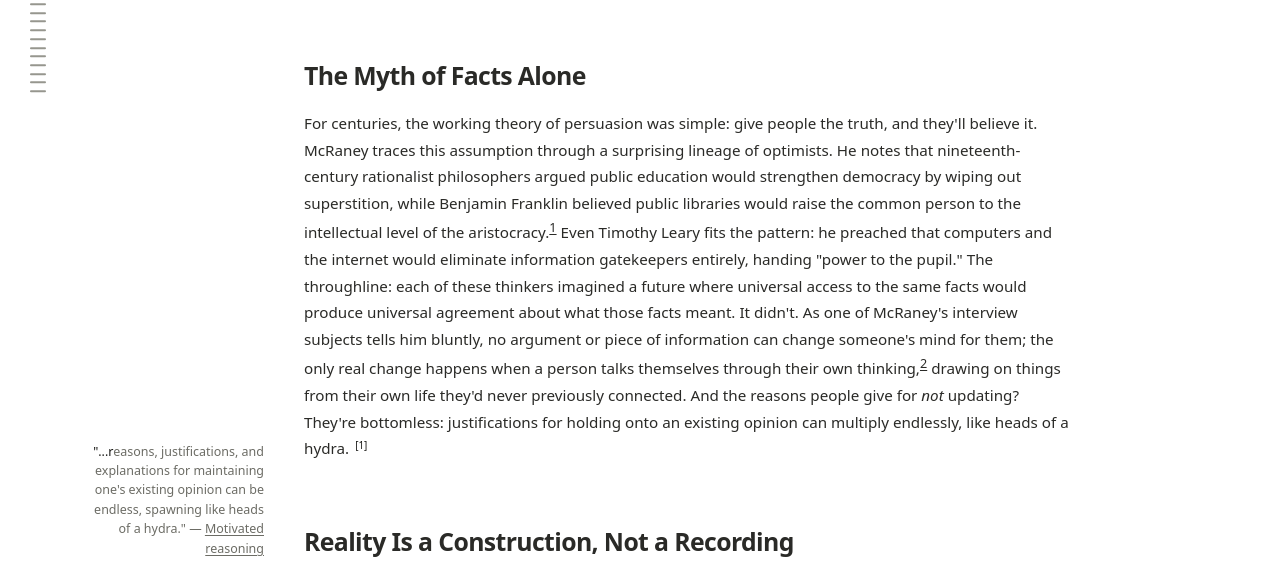
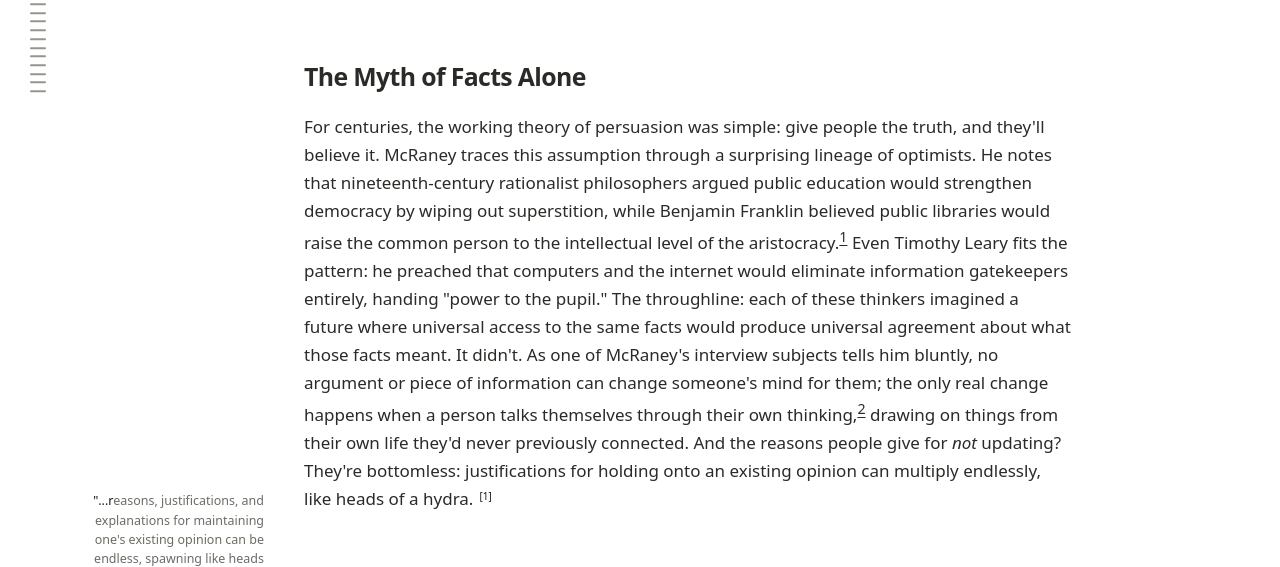
Before and after one commit to blackprince001/blackprince001.github.io, an Astro site: page /blog/how-minds-change in a window 1280 px wide. Shown: the part 374-941 px from the top of the page. Built offline with nearby package versions, Linux system fonts and the light colour scheme; Astro itself is replaced by a stand-in of ours; some packages are replaced by stand-ins of ours.

Commit message:
Refine site typography

```diff
--- a/src/styles/global.css
+++ b/src/styles/global.css
@@ -32,7 +32,10 @@
   --container: 68rem;
   --measure: 43rem;
   --article-measure: 48rem;
-  --listing-size: 0.95rem;
+  --body-size: 1.0625rem;
+  --body-line-height: 1.65;
+  --emphasis-weight: 600;
+  --listing-size: 1rem;
   --project-title-size: clamp(1rem, 1.3vw, 1.08rem);
   --site-rail: 9.5rem;
   --site-gap: clamp(2rem, 4vw, 4.5rem);
@@ -145,6 +148,8 @@ body {
   background: var(--page);
   color: var(--ink);
   font-family: var(--sans);
+  font-size: var(--body-size);
+  line-height: 1.5;
   font-optical-sizing: auto;
   -webkit-font-smoothing: antialiased;
   text-rendering: optimizeLegibility;
@@ -161,6 +166,7 @@ h6 { font-size: var(--heading-6); font-weight: var(--heading-weight-6); }
 a { color: inherit; }
 img { display: block; max-width: 100%; }
 button { font: inherit; }
+strong, b { font-weight: var(--emphasis-weight); }
 .font-mono { font-family: var(--mono) !important; }
 
 .tag-list { display: flex; flex-wrap: wrap; gap: 0.4rem; }
@@ -504,7 +510,7 @@ button.tag-pill { cursor: pointer; }
 .article-meta span::before { margin-right: 0.65rem; color: var(--soft); content: "·"; }
 .article-header h1 { max-width: 45rem; margin: 0; font-size: var(--heading-1); font-weight: var(--heading-weight-1); letter-spacing: -0.035em; line-height: 1.12; text-wrap: balance; }
 
-.article-body { position: relative; counter-reset: article-sidenote; color: color-mix(in srgb, var(--ink) 91%, transparent); font-size: 0.95rem; line-height: 1.75; }
+.article-body { position: relative; counter-reset: article-sidenote; color: color-mix(in srgb, var(--ink) 91%, transparent); font-size: var(--body-size); line-height: var(--body-line-height); }
 .article-body > :first-child { margin-top: 0; }
 .article-body p, .article-body ul, .article-body ol { margin: 1.25em 0; }
 .article-body h2 { margin: 4rem 0 1.25rem; font-size: var(--heading-2); font-weight: var(--heading-weight-2); letter-spacing: -0.025em; line-height: 1.22; scroll-margin-top: 2rem; }
```
